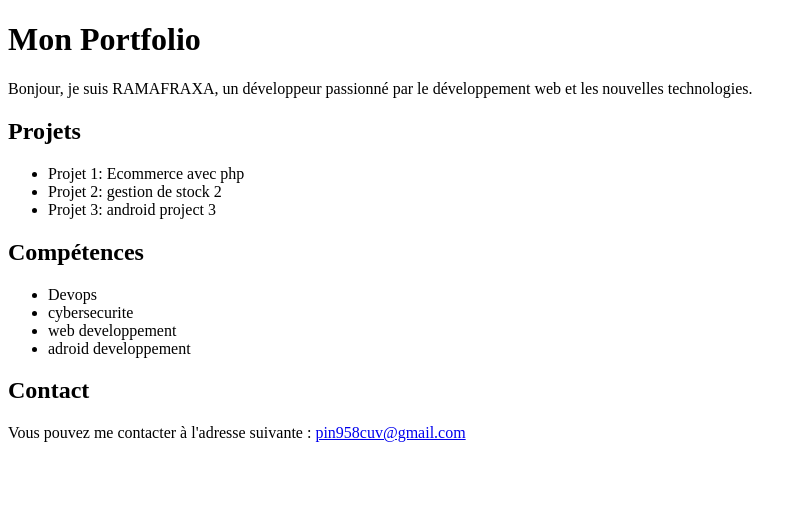
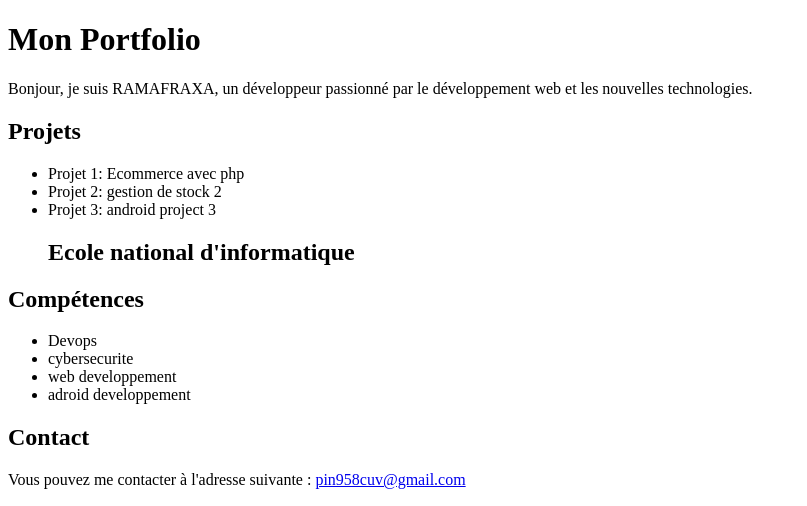
Before and after one commit to ramafraxa/tp_jen_webhooks, a Flask app: page /portfolio in a window 1280 px wide. Shown: the top 506 px of the page, without its empty margins (0-807 px from the left). Run offline with Flask 3, Linux system fonts and the light colour scheme.

Commit message:
Update index.html

```diff
--- a/templates/index.html
+++ b/templates/index.html
@@ -13,6 +13,7 @@
         <li>Projet 1: Ecommerce avec php</li>
         <li>Projet 2: gestion de stock 2</li>
         <li>Projet 3: android project 3</li>
+        <h2>Ecole national d'informatique </h2>
     </ul>
     <h2>Compétences</h2>
     <ul>
```
